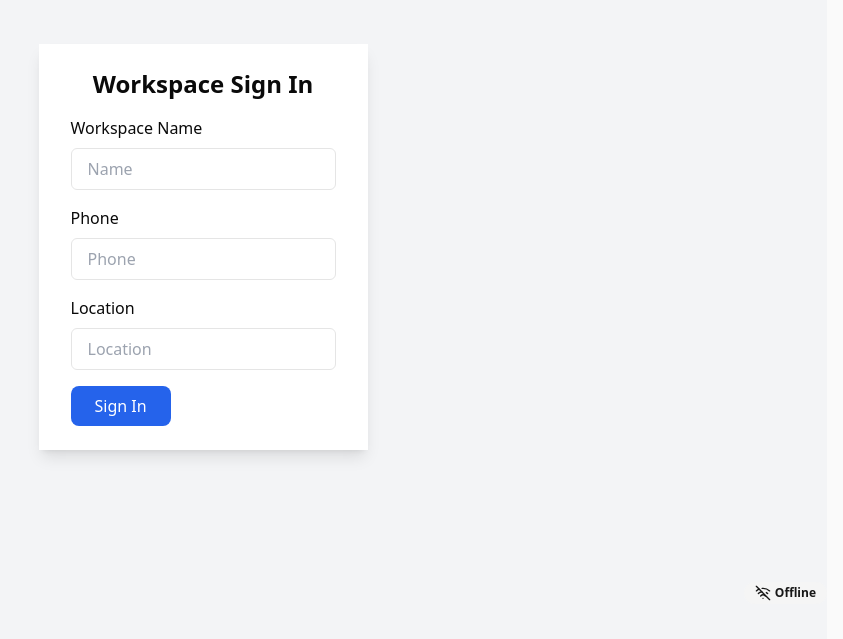
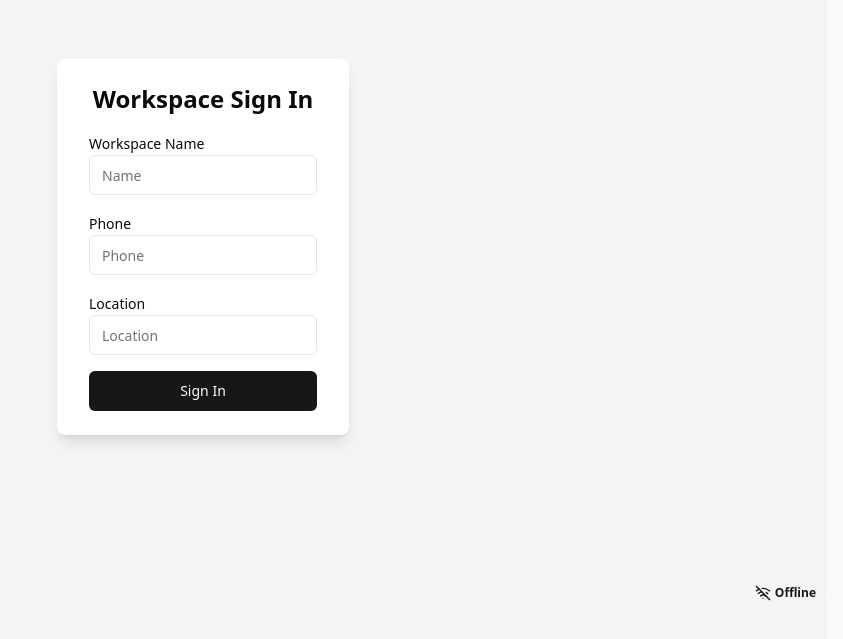
Before and after one commit to Adeego/adeegopos, a Next.js app: page /auth/wsSignin in a window 1280 px wide. Shown: the part 177-816 px from the top of the page, without its empty margins (437-1280 px from the left). Built offline with nearby package versions, Linux system fonts and the light colour scheme.

Commit message:
updated migrations.js

```diff
--- a/electron/database/realmConfig.js
+++ b/electron/database/realmConfig.js
@@ -4,7 +4,7 @@ const { app } = require('electron');
 const { CustomerSchema, ProductSchema, ProductVariantSchema, SupplierSchema, SaleSchema, SaleItemSchema, WholeSalerSchema, StaffSchema } = require('./schemas');
 const migrationFunction = require('./migrations');
 
-const schemaVersion = 8;
+const schemaVersion = 9;
 
 async function initializeRealm() {
   try {
--- a/electron/ipcHandlers.js
+++ b/electron/ipcHandlers.js
@@ -22,7 +22,6 @@ function checkNetworkConnection() {
 function setupIpcHandlers(ipcMain, realm) {
   ipcMain.handle('get-online-status', async () => {
     const result = await checkNetworkConnection();
-    console.log(result)
     return result
   });
 
--- a/electron/main.js
+++ b/electron/main.js
@@ -66,7 +66,7 @@ app.on("ready", async () => {
   setupIpcHandlers(ipcMain, realm);
   createWindow();
 
-  setInterval(checkOnlineStatus, 20000);
+  setInterval(checkOnlineStatus, 60000);
 
   // Add these lines to check status on network change
   require('electron').powerMonitor.on('suspend', checkOnlineStatus);
--- a/pages/_app.js
+++ b/pages/_app.js
@@ -23,13 +23,13 @@ export default function App({ Component, pageProps }) {
     if (typeof window !== "undefined" && window.electronAPI) {
       // Initial check
       window.electronAPI.getOnlineStatus().then((status) => {
-        console.log("Initial online status:", status);
+        // console.log("Initial online status:", status);
         setIsOnline(status);
       });
 
       // Listen for changes
       removeListener = window.electronAPI.onOnlineStatusChanged((status) => {
-        console.log("Online status changed:", status);
+        // console.log("Online status changed:", status);
         setIsOnline(status);
       });
     }
@@ -87,7 +87,7 @@ export default function App({ Component, pageProps }) {
       <div className="p-4 flex-1 bg-muted/50">
         <Component {...pageProps} />
       </div>
-      <div className="absolute bottom-4 right-4" >
+      <div className="fixed bottom-4 right-4 z-50">
         {isOnline ? (
           <Badge variant="secondary">
             <Wifi size={16} /><p className="ml-1">Online</p>
--- a/pages/auth/wsSignin.js
+++ b/pages/auth/wsSignin.js
@@ -1,58 +1,130 @@
-import { useState } from 'react';
+import { useState, useEffect } from 'react';
 import { useRouter } from 'next/router';
 import useWsinfoStore from '@/stores/wsinfo';
+import { WifiOffIcon } from "lucide-react"
+import { Button } from "@/components/ui/button"
+import { Input } from "@/components/ui/input"
+import { Label } from "@/components/ui/label"
+import {
+  Dialog,
+  DialogContent,
+  DialogDescription,
+  DialogHeader,
+  DialogTitle,
+} from "@/components/ui/dialog"
 
 export default function WsSignin() {
   const [name, setName] = useState('');
   const [phone, setPhone] = useState('');
   const [location, setLocation] = useState('');
+  const [isOnline, setIsOnline] = useState(false)
   const router = useRouter();
+  const [showOfflineDialog, setShowOfflineDialog] = useState(false)
   const addWsinfo = useWsinfoStore((state) => state.addWsinfo);
+
+  useEffect(() => {
+    let removeListener; // Track the listener so that it can be removed
+
+    if (typeof window !== "undefined" && window.electronAPI) {
+      // Initial check
+      window.electronAPI.getOnlineStatus().then((status) => {
+        // console.log("Initial online status:", status);
+        setIsOnline(status);
+      });
+
+      // Listen for changes
+      removeListener = window.electronAPI.onOnlineStatusChanged((status) => {
+        // console.log("Online status changed:", status);
+        setIsOnline(status);
+      });
+    }
+
+    // Cleanup: Unsubscribe from the listener when the component is unmounted
+    return () => {
+      if (removeListener) {
+        removeListener();
+      }
+    };
+  }, []);
 
   const handleSubmit = async (e) => {
     e.preventDefault();
+    if (!isOnline) {
+      setShowOfflineDialog(true)
+      return
+    }
     // Here you would typically make an API call to verify the workspace info
-    const result = await window.electronAPI.realmOperation('getAllWholeSalers');
-    if (result.success && result.wholeSalers.length > 0) {
-      addWsinfo(result.wholeSalers[0]); // Store the first wholesaler
-      router.push('/');
-    } else {
-      console.log(result.error || 'Invalid credentials');
+    try {
+      // Here you would typically make an API call to verify the workspace info
+      const result = await window.electronAPI.realmOperation('getAllWholeSalers')
+      if (result.success && result.wholeSalers.length > 0) {
+        addWsinfo(result.wholeSalers[0]) // Store the first wholesaler
+        router.push('/')
+      } else {
+        console.log(result.error || 'Invalid credentials')
+      }
+    } catch (error) {
+      console.error('Error during submission:', error)
     }
-    // For now, we'll just add it to the store
-    router.push('/');
   };
 
   return (
     <div className="flex items-center justify-center min-h-screen bg-gray-100">
-      <div className="px-8 py-6 mt-4 text-left bg-white shadow-lg">
+      <div className="px-8 py-6 mt-4 text-left bg-white shadow-lg rounded-lg">
         <h3 className="text-2xl font-bold text-center">Workspace Sign In</h3>
-        <form onSubmit={handleSubmit}>
-          <div className="mt-4">
+        <form onSubmit={handleSubmit} className="mt-4">
+          <div className="space-y-4">
             <div>
-              <label className="block" htmlFor="name">Workspace Name</label>
-              <input type="text" placeholder="Name" id="name"
-                className="w-full px-4 py-2 mt-2 border rounded-md focus:outline-none focus:ring-1 focus:ring-blue-600"
-                value={name} onChange={(e) => setName(e.target.value)} required />
+              <Label htmlFor="name">Workspace Name</Label>
+              <Input
+                type="text"
+                id="name"
+                placeholder="Name"
+                value={name}
+                onChange={(e) => setName(e.target.value)}
+                required
+              />
             </div>
-            <div className="mt-4">
-              <label className="block" htmlFor="phone">Phone</label>
-              <input type="tel" placeholder="Phone" id="phone"
-                className="w-full px-4 py-2 mt-2 border rounded-md focus:outline-none focus:ring-1 focus:ring-blue-600"
-                value={phone} onChange={(e) => setPhone(e.target.value)} required />
+            <div>
+              <Label htmlFor="phone">Phone</Label>
+              <Input
+                type="tel"
+                id="phone"
+                placeholder="Phone"
+                value={phone}
+                onChange={(e) => setPhone(e.target.value)}
+                required
+              />
             </div>
-            <div className="mt-4">
-              <label className="block" htmlFor="location">Location</label>
-              <input type="text" placeholder="Location" id="location"
-                className="w-full px-4 py-2 mt-2 border rounded-md focus:outline-none focus:ring-1 focus:ring-blue-600"
-                value={location} onChange={(e) => setLocation(e.target.value)} required />
+            <div>
+              <Label htmlFor="location">Location</Label>
+              <Input
+                type="text"
+                id="location"
+                placeholder="Location"
+                value={location}
+                onChange={(e) => setLocation(e.target.value)}
+                required
+              />
             </div>
-            <div className="flex items-baseline justify-between">
-              <button type="submit" className="px-6 py-2 mt-4 text-white bg-blue-600 rounded-lg hover:bg-blue-900">Sign In</button>
-            </div>
+            <Button type="submit" className="w-full">Sign In</Button>
           </div>
         </form>
       </div>
+      <Dialog open={showOfflineDialog} onOpenChange={setShowOfflineDialog}>
+        <DialogContent>
+          <DialogHeader>
+            <DialogTitle>You're Offline</DialogTitle>
+            <DialogDescription>
+              <div className="flex items-center space-x-2">
+                <WifiOffIcon className="text-red-500" />
+                <span>Please check your internet connection and try again.</span>
+              </div>
+            </DialogDescription>
+          </DialogHeader>
+          <Button onClick={() => setShowOfflineDialog(false)}>Close</Button>
+        </DialogContent>
+      </Dialog>
     </div>
   );
 }
```
Also changed, not shown: electron/database/migrations.js (+20 -132 lines).
